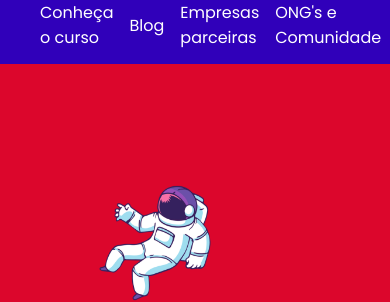
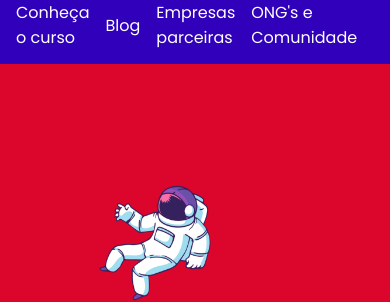
Before and after one commit to Rafael-a11y/projeto-front-end, a plain HTML site: page index.html in a window 390 px wide. Shown: the top 302 px of the page. Drawn offline with Linux system fonts and the light colour scheme.

Commit message:
Responsi9vidade

```diff
--- a/styles/style.css
+++ b/styles/style.css
@@ -162,7 +162,7 @@ footer
         column-gap: 1rem;
         padding: 0;
         justify-content: start;
-        padding-left: 2.5rem;
+        padding-left: 1rem;
     }
 
     .cabecalho-link
```
